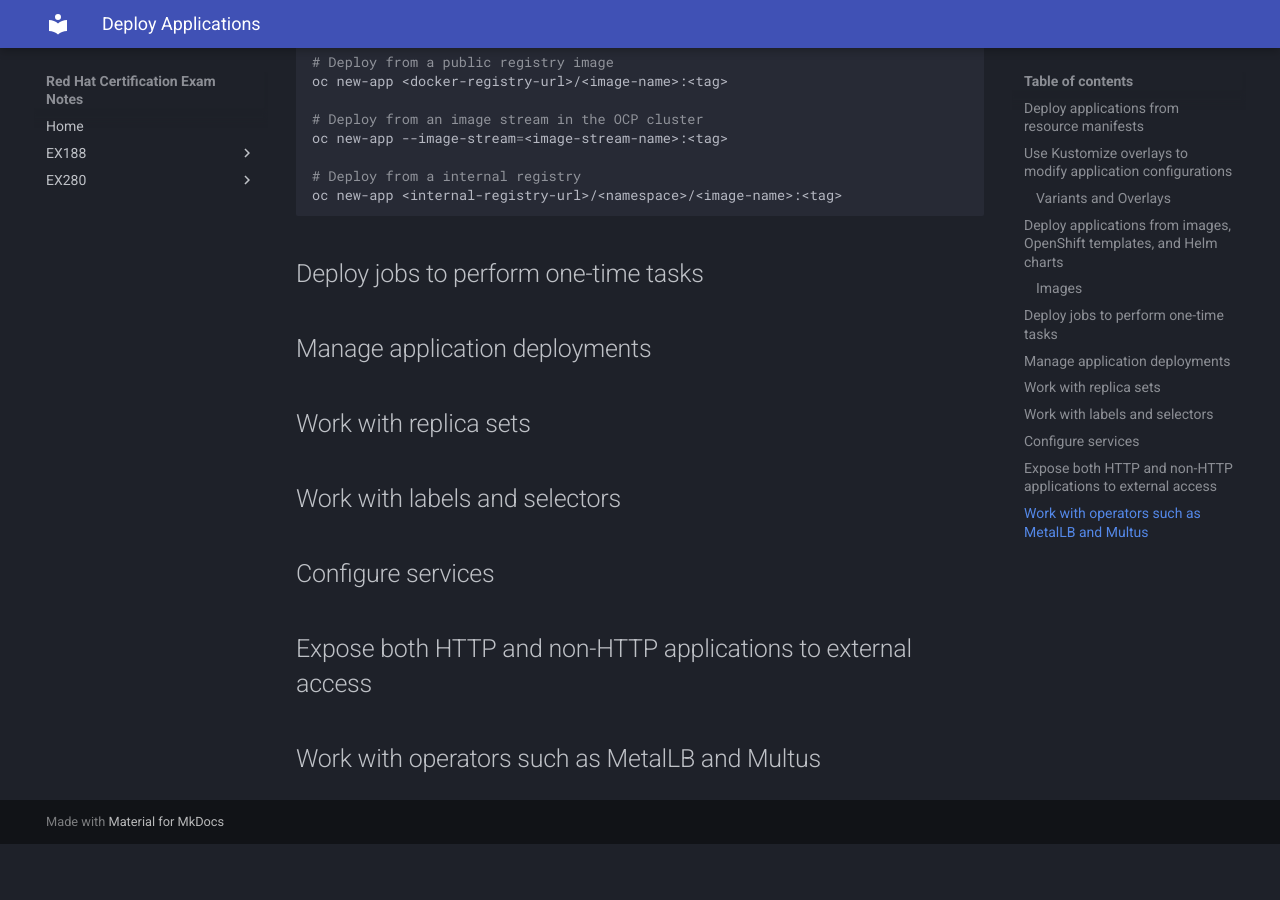
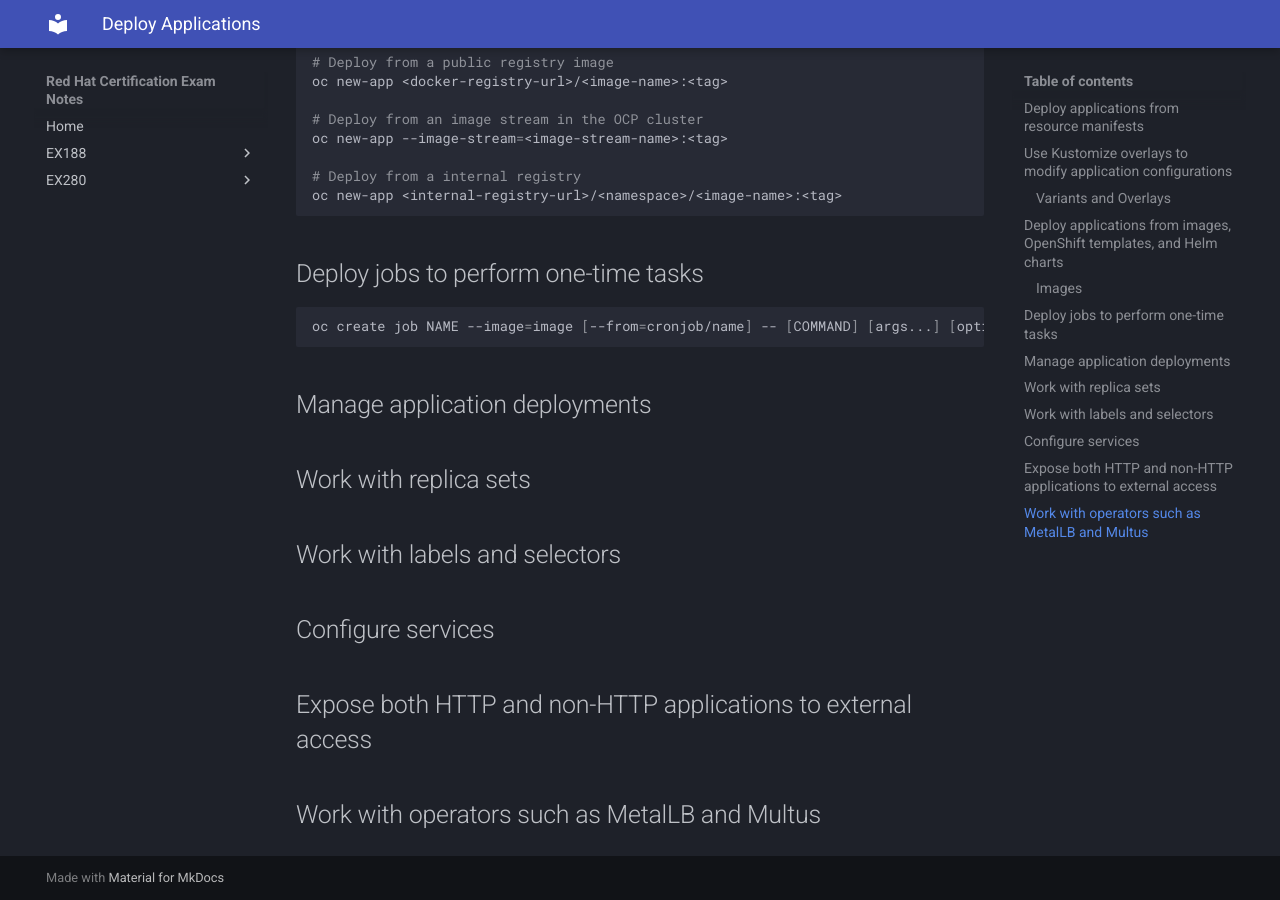
Before and after one commit to David-VTUK/rh-exam-study-notes, an MkDocs documentation site: the page built from docs/ex280/02-deploy-applications.md, in a window 1280 px wide and 900 px high, scrolled down 2685 px. Built offline with MkDocs 1.6.1 and Material for MkDocs 9.7.7, drawn with Linux system fonts in a browser that asks for light colours; before the commit the page ends 3529 px from its top, so only the background shows below that.

Commit message:
Update DO280 Content

````diff
--- a/docs/ex280/02-deploy-applications.md
+++ b/docs/ex280/02-deploy-applications.md
@@ -126,6 +126,12 @@
 
 ## Deploy jobs to perform one-time tasks
 
+```bash
+oc create job NAME --image=image [--from=cronjob/name] -- [COMMAND] [args...] [options]
+```
+
+
+
 ## Manage application deployments
 
 ## Work with replica sets
````
